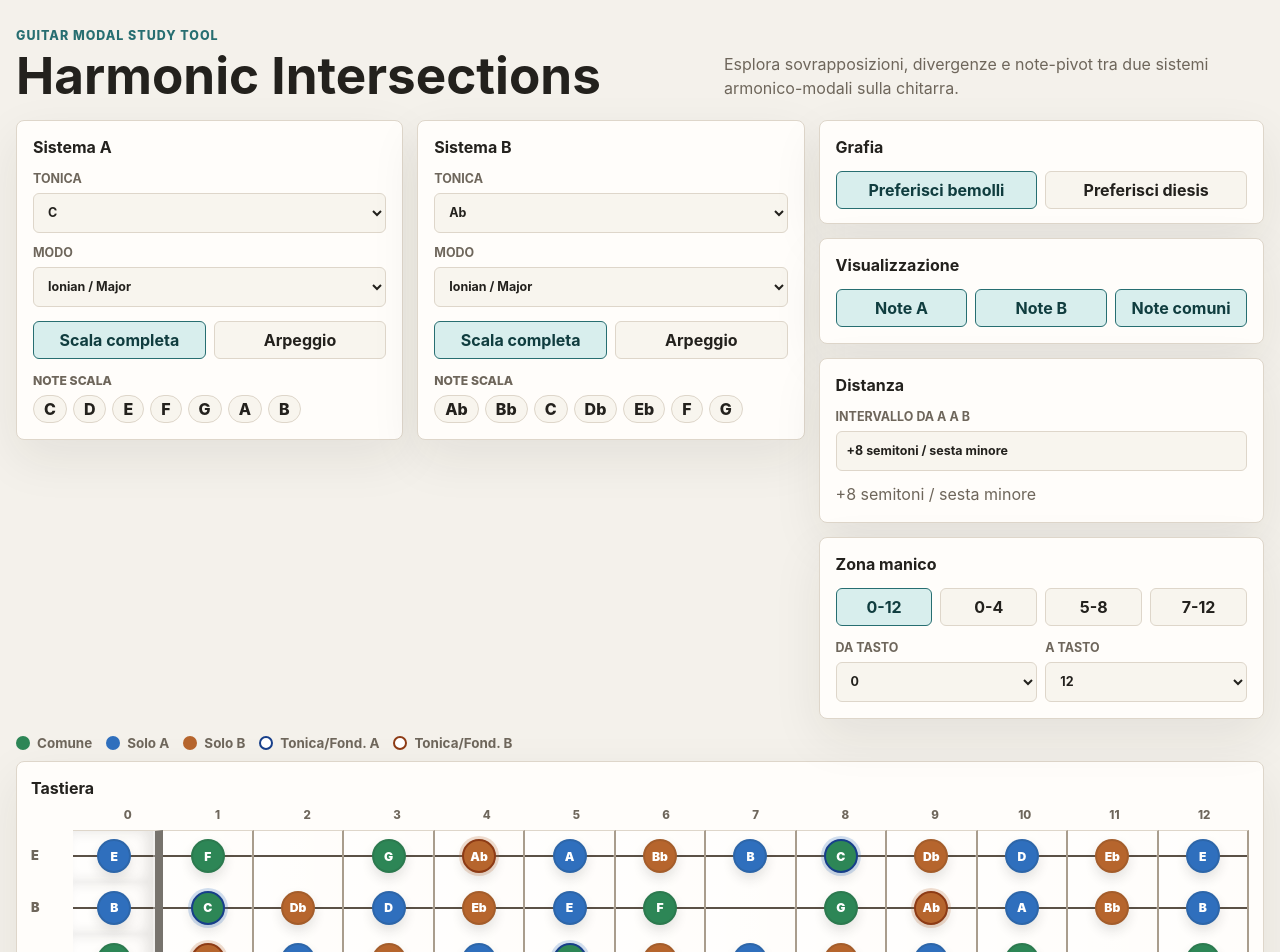
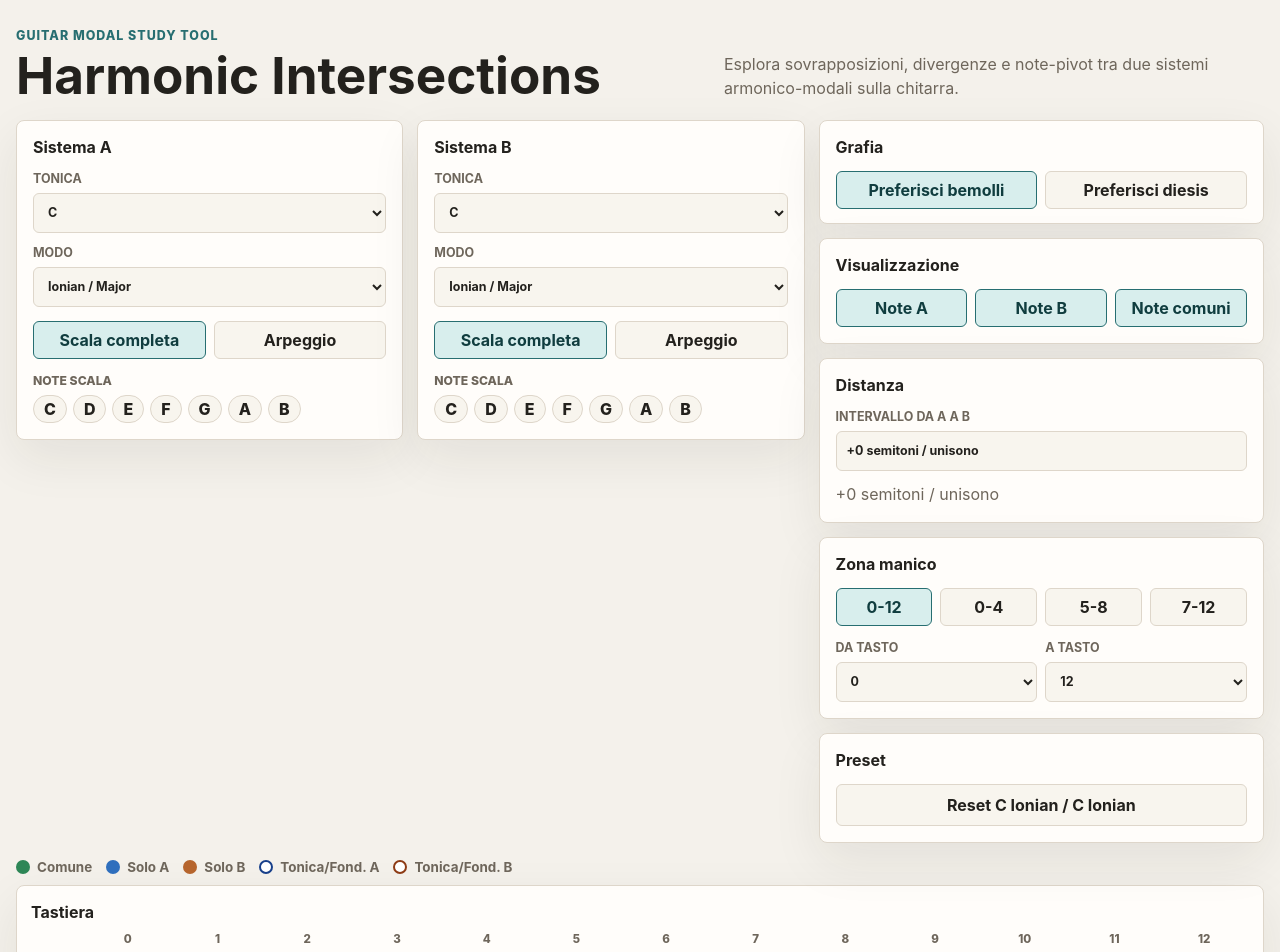
Before and after one commit to sandropizzichelli/harmonic-intersections, a React (Vite) app: page / in a window 1280 px wide. Shown: the top 952 px of the page. Built offline with nearby package versions, Linux system fonts and the light colour scheme.

Commit message:
Add C Ionian reset preset

```diff
--- /dev/null
+++ b/src/components/PresetResetPanel.tsx
@@ -0,0 +1,16 @@
+type Props = {
+  onReset: () => void;
+};
+
+export function PresetResetPanel({ onReset }: Props) {
+  return (
+    <section className="panel">
+      <div className="panel-title-row">
+        <h2>Preset</h2>
+      </div>
+      <button className="reset-button" onClick={onReset}>
+        Reset C Ionian / C Ionian
+      </button>
+    </section>
+  );
+}
--- a/src/pages/MainExplorerPage.tsx
+++ b/src/pages/MainExplorerPage.tsx
@@ -6,6 +6,7 @@ import { FretboardLegend } from "../components/FretboardLegend";
 import { FretRangeSelector, type FretRange } from "../components/FretRangeSelector";
 import { IntervalSelector } from "../components/IntervalSelector";
 import { MaterialComparisonPanel, type ActiveMaterialSummary } from "../components/MaterialComparisonPanel";
+import { PresetResetPanel } from "../components/PresetResetPanel";
 import { SystemSelector, type MaterialMode } from "../components/SystemSelector";
 import {
   VisualizationSelector,
@@ -25,25 +26,27 @@ const keepRootsIn = (roots: PitchClass[], visibleNotes: Set<PitchClass>) =>
 const withoutPitchClasses = (source: Set<PitchClass>, excluded: Set<PitchClass>) =>
   new Set([...source].filter((pitchClass) => !excluded.has(pitchClass)));
 const unionPitchClasses = (...sets: Set<PitchClass>[]) => new Set(sets.flatMap((set) => [...set]));
+const DEFAULT_VISUALIZATION_LAYERS: VisualizationLayers = {
+  notesA: true,
+  notesB: true,
+  common: true
+};
+const DEFAULT_FRET_RANGE: FretRange = { start: 0, end: 12 };
 
 export function MainExplorerPage() {
   const [spelling, setSpelling] = useState<SpellingPreference>("flats");
   const [rootA, setRootA] = useState(0);
   const [scaleAId, setScaleAId] = useState<ScaleId>("ionian");
-  const [rootB, setRootB] = useState(8);
+  const [rootB, setRootB] = useState(0);
   const [scaleBId, setScaleBId] = useState<ScaleId>("ionian");
-  const [visualizationLayers, setVisualizationLayers] = useState<VisualizationLayers>({
-    notesA: true,
-    notesB: true,
-    common: true
-  });
+  const [visualizationLayers, setVisualizationLayers] = useState<VisualizationLayers>(DEFAULT_VISUALIZATION_LAYERS);
   const [materialModeA, setMaterialModeA] = useState<MaterialMode>("scales");
   const [materialModeB, setMaterialModeB] = useState<MaterialMode>("scales");
   const [arpeggioTypeA, setArpeggioTypeA] = useState<ArpeggioType>("seventh");
   const [arpeggioTypeB, setArpeggioTypeB] = useState<ArpeggioType>("seventh");
   const [selectedArpeggioA, setSelectedArpeggioA] = useState(0);
   const [selectedArpeggioB, setSelectedArpeggioB] = useState(0);
-  const [fretRange, setFretRange] = useState<FretRange>({ start: 0, end: 12 });
+  const [fretRange, setFretRange] = useState<FretRange>(DEFAULT_FRET_RANGE);
 
   const intervalToB = normalizePitchClass(rootB - rootA);
   const scaleA = useMemo(() => generateScale(rootA, scaleAId, spelling), [rootA, scaleAId, spelling]);
@@ -102,6 +105,22 @@ export function MainExplorerPage() {
       ...current,
       [layer]: !current[layer]
     }));
+  };
+
+  const resetPreset = () => {
+    setSpelling("flats");
+    setRootA(0);
+    setScaleAId("ionian");
+    setRootB(0);
+    setScaleBId("ionian");
+    setVisualizationLayers({ ...DEFAULT_VISUALIZATION_LAYERS });
+    setMaterialModeA("scales");
+    setMaterialModeB("scales");
+    setArpeggioTypeA("seventh");
+    setArpeggioTypeB("seventh");
+    setSelectedArpeggioA(0);
+    setSelectedArpeggioB(0);
+    setFretRange({ ...DEFAULT_FRET_RANGE });
   };
 
   const visualStates: PitchClassVisualState = useMemo(() => {
@@ -176,6 +195,7 @@ export function MainExplorerPage() {
           <VisualizationSelector layers={visualizationLayers} onToggle={toggleVisualizationLayer} />
           <IntervalSelector interval={intervalToB} />
           <FretRangeSelector range={fretRange} onChange={setFretRange} />
+          <PresetResetPanel onReset={resetPreset} />
         </div>
       </div>
 
--- a/src/styles/layout.css
+++ b/src/styles/layout.css
@@ -134,7 +134,8 @@
 }
 
 .segmented-control button,
-.mode-button {
+.mode-button,
+.reset-button {
   min-height: 38px;
   border: 1px solid var(--border);
   border-radius: 6px;
@@ -142,6 +143,11 @@
   color: var(--ink);
   cursor: pointer;
   font-weight: 700;
+}
+
+.reset-button {
+  width: 100%;
+  min-height: 42px;
 }
 
 .segmented-control button.active,
```
